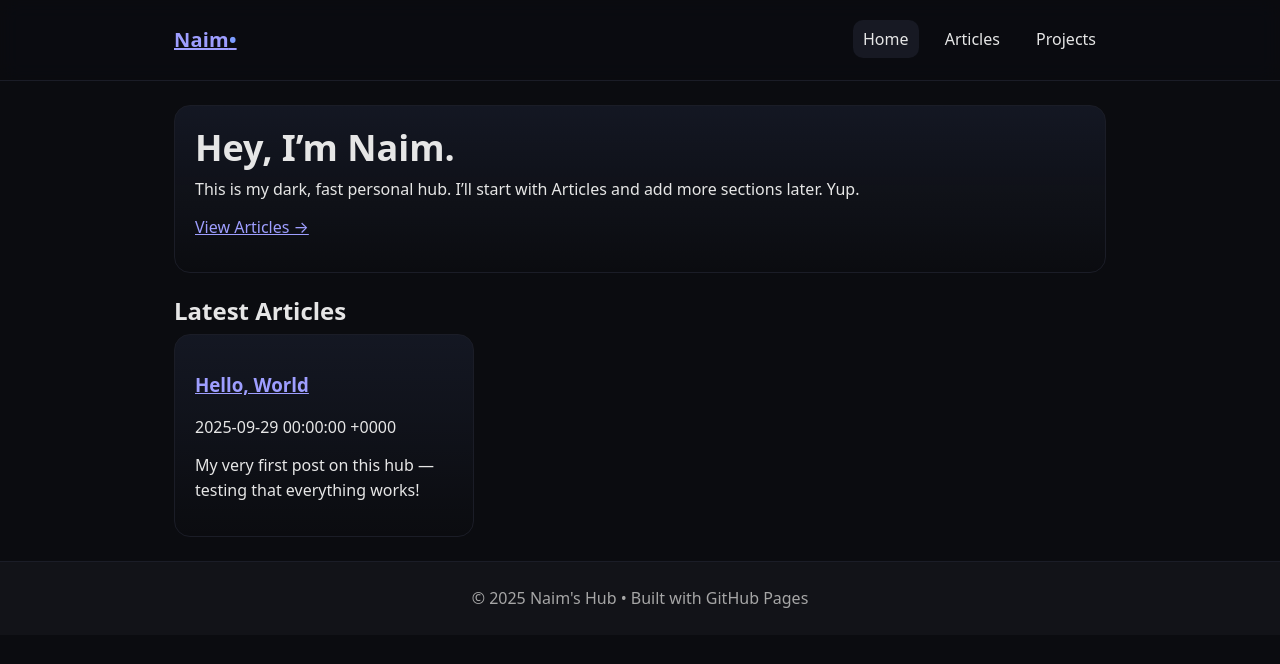
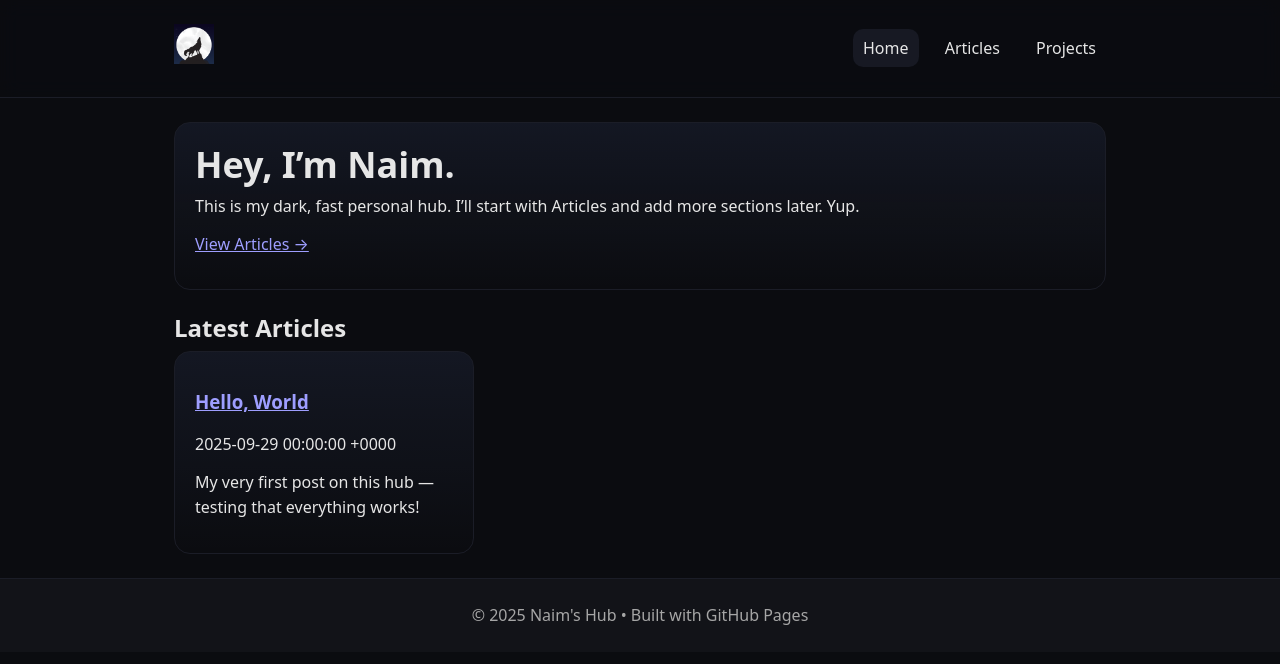
Before and after one commit to NightEye1545/NightEye1545.github.io, a Jekyll site: the page built from index.md, in a window 1280 px wide. Shown: the top 664 px of the page. Built offline with Jekyll 4.4.1, drawn with Linux system fonts in a browser that asks for light colours.

Commit message:
Update header.html

```diff
--- a/_includes/header.html
+++ b/_includes/header.html
@@ -1,6 +1,8 @@
 <header class="site-header">
 <div class="container nav">
-<a class="brand" href="{{ '/' | relative_url }}">Naim<span class="brand-dot">•</span></a>
+<a class="brand" href="{{ '/' | relative_url }}">
+  <img src="{{ '/assets/images/WebsiteLogo.png' | relative_url }}" alt="Naim" height="40">
+</a>
 <nav class="primary-nav">
 {% assign items = site.data.navigation | where: 'show_in_header', true %}
 {% for item in items %}
```
